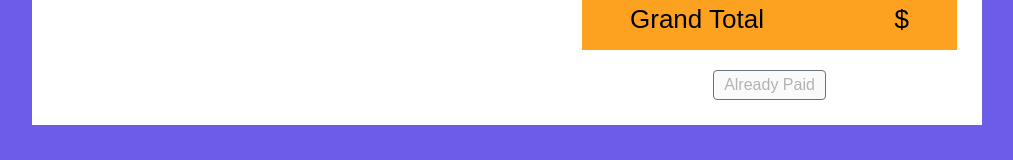
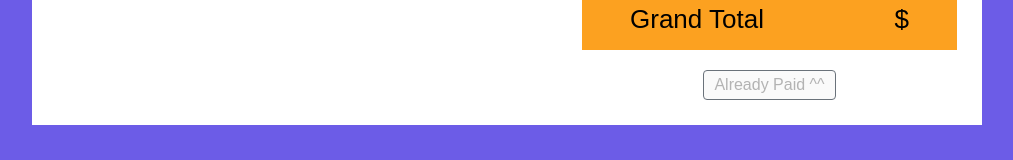
Before and after one commit to kkoahis/VueJS_invoice-application, a Vue app: page /invoice/show/1 in a window 1280 px wide. Shown: the part 914-1074 px from the top of the page, without its empty margins (133-1146 px from the left). Built offline with nearby package versions, Linux system fonts and the light colour scheme; no server answers.

Commit message:
done update invoice status after payment

```diff
--- a/src/components/ShowInvoice.vue
+++ b/src/components/ShowInvoice.vue
@@ -203,7 +203,7 @@ const postSession = async (invoice) => {
                         <button @click="postSession(form)" style="padding: 5px 10px 5px 10px;" v-if="form.status === 0"
                             class="btn btn-primary">Pay Now With Stripe</button>
                         <button style="padding: 5px 10px 5px 10px;" v-else class="btn btn-primary" disabled>Already
-                            Paid
+                            Paid ^^
                         </button>
                     </div>
                 </div>
```
